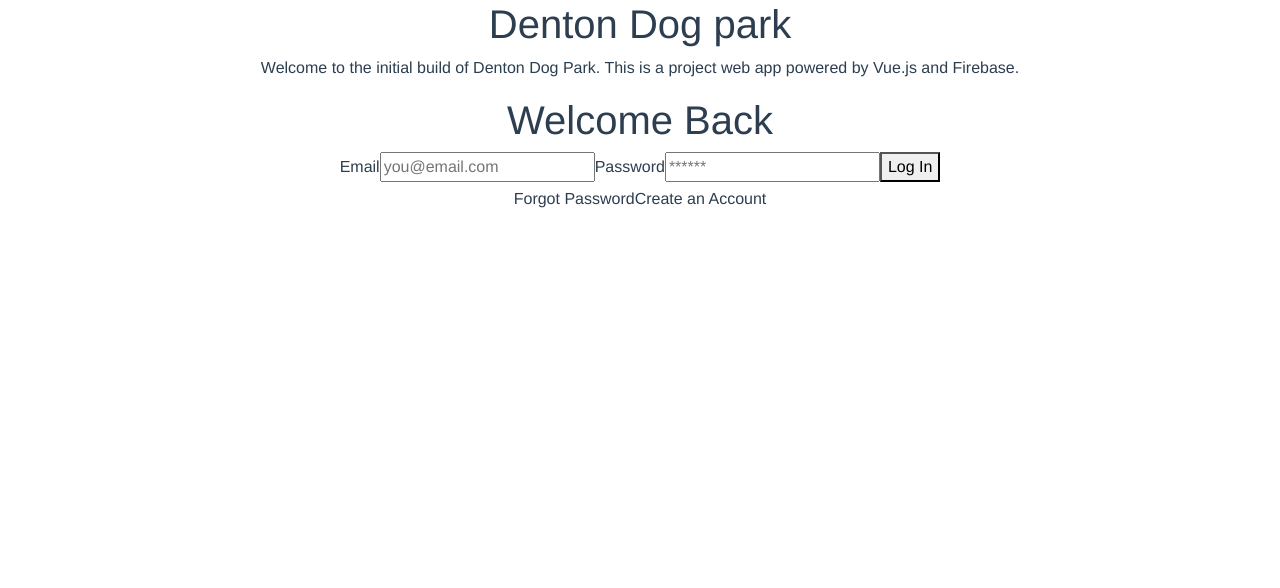
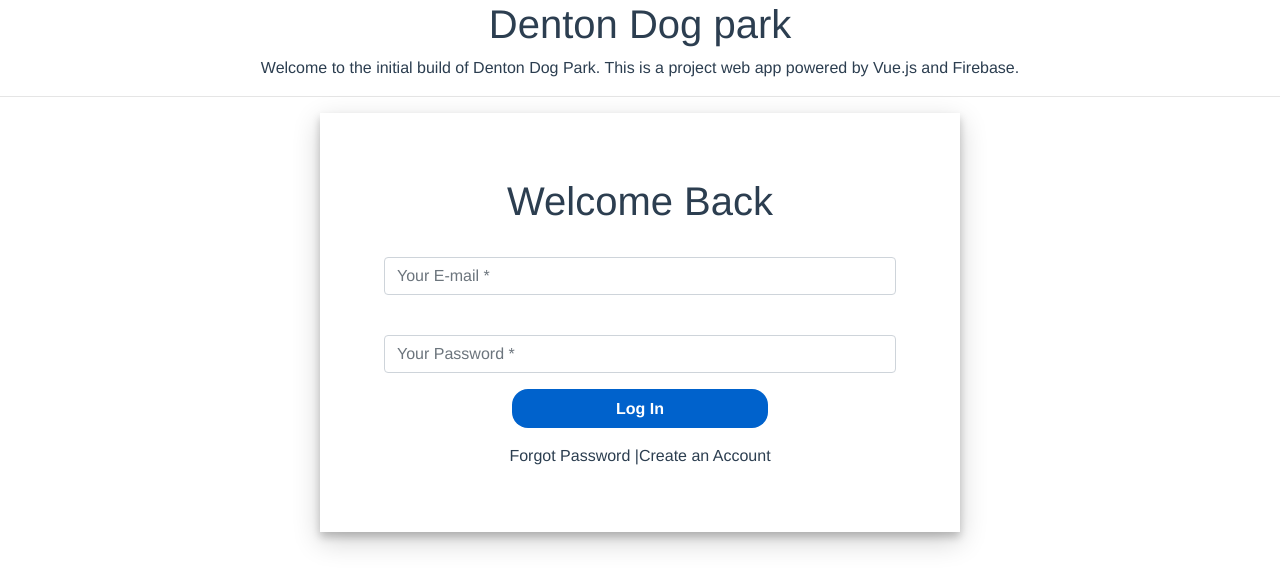
Before and after one commit to dkhelpling/DentonDogPark, a Vue app: page /login in a window 1280 px wide. Shown: the top 588 px of the page. Built offline with nearby package versions, Linux system fonts and the light colour scheme; no server answers.

Commit message:
adjusted login page

```diff
--- a/src/components/Login.vue
+++ b/src/components/Login.vue
@@ -10,28 +10,43 @@
         <h1>Denton Dog park</h1>
         <p>Welcome to the initial build of Denton Dog Park. This is a project web app powered by Vue.js and Firebase.</p>
       </div>
+      <hr />
       <div class="col2" :class="{'signup-form': !showLoginForm && !showForgotPassword}">
+        <div class="col-md-6 offset-sm-3 login-form-1">
           <form v-if="showLoginForm" @submit.prevent>
             <h1>Welcome Back</h1>
+            <div class="form-group">
+              <label for="email1"></label>
+              <input
+                v-model.trim="loginForm.email"
+                type="text"
+                placeholder="Your E-mail *"
+                id="email1"
+                class="form-control"
+              />
+            </div>
 
-          <label for="email1">Email</label>
-          <input v-model.trim="loginForm.email" type="text" placeholder="you@email.com" id="email1" />
-
-          <label for="password1">Password</label>
+            <div class="form-group">
+              <label for="password1"></label>
               <input
                 v-model.trim="loginForm.password"
                 type="password"
-            placeholder="******"
+                placeholder="Your Password *"
                 id="password1"
+                class="form-control"
               />
+            </div>
 
-          <button @click="login" class="button">Log In</button>
+            <div class="form-group">
+              <button @click="login" class="btnSubmit">Log In</button>
+            </div>
 
             <div class="extras">
-            <a @click="togglePasswordReset">Forgot Password</a>
+              <a @click="togglePasswordReset">Forgot Password |</a>
               <a @click="toggleForm">Create an Account</a>
             </div>
           </form>
+        </div>
         <form v-if="!showLoginForm && !showForgotPassword" @submit.prevent>
           <h1>Get Started</h1>
 
@@ -211,3 +226,56 @@
   }
 };
 </script>
+<style>
+.login-container {
+  margin-top: 5%;
+  margin-bottom: 5%;
+}
+.login-form-1 {
+  padding: 5%;
+  box-shadow: 0 5px 8px 0 rgba(0, 0, 0, 0.2), 0 9px 26px 0 rgba(0, 0, 0, 0.19);
+}
+.login-form-1 h3 {
+  text-align: center;
+  color: #333;
+}
+.login-form-2 {
+  padding: 5%;
+  background: #0062cc;
+  box-shadow: 0 5px 8px 0 rgba(0, 0, 0, 0.2), 0 9px 26px 0 rgba(0, 0, 0, 0.19);
+}
+.login-form-2 h3 {
+  text-align: center;
+  color: #fff;
+}
+.login-container form {
+  padding: 10%;
+}
+.btnSubmit {
+  width: 50%;
+  border-radius: 1rem;
+  padding: 1.5%;
+  border: none;
+  cursor: pointer;
+}
+.login-form-1 .btnSubmit {
+  font-weight: 600;
+  color: #fff;
+  background-color: #0062cc;
+}
+.login-form-2 .btnSubmit {
+  font-weight: 600;
+  color: #0062cc;
+  background-color: #fff;
+}
+.login-form-2 .ForgetPwd {
+  color: #fff;
+  font-weight: 600;
+  text-decoration: none;
+}
+.login-form-1 .ForgetPwd {
+  color: #0062cc;
+  font-weight: 600;
+  text-decoration: none;
+}
+</style>
```
Lines whose indentation alone changed are shown as unchanged.
